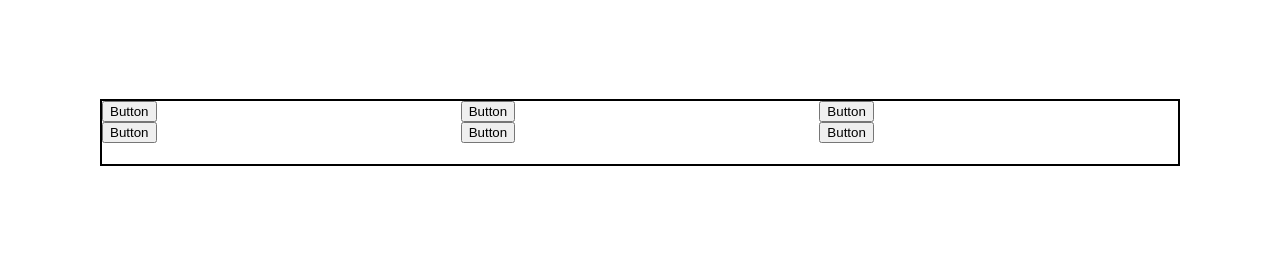
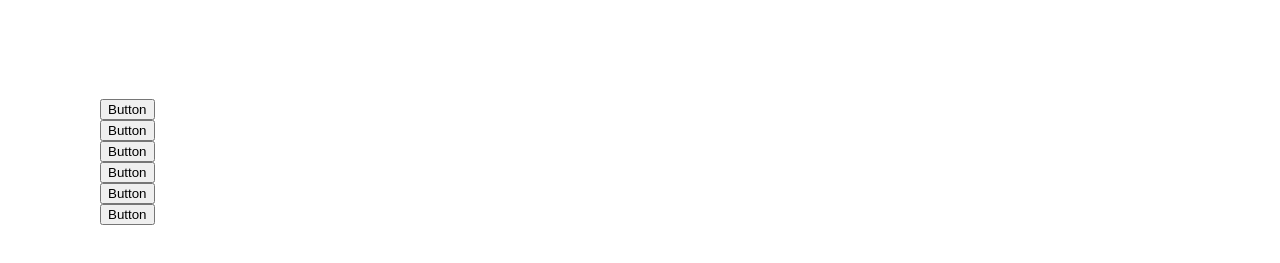
Before and after one commit to hemao/Simon-Says, a plain HTML site: page index.html in a window 1280 px wide. Shown: the part 61-324 px from the top of the page. Drawn offline with Linux system fonts and the light colour scheme.

Commit message:
layout version 2

```diff
--- a/index.html
+++ b/index.html
@@ -13,6 +13,17 @@
     <section class="score"></section>
     <section class="left"></section>
     <main>
+            <div><button>Button</button></div>
+            <div><button>Button</button></div>
+            <div><button>Button</button></div>
+            <div><button>Button</button></div>
+            <div><button>Button</button></div>
+            <div><button>Button</button></div>
+        </div>
+    </main>
+
+    <!--
+    <main>
         <div class = "board">
             <div><button>Button</button></div>
             <div><button>Button</button></div>
@@ -22,6 +33,8 @@
             <div><button>Button</button></div>
         </div>
     </main>
+
+-->
     <section class="play"></section>
     <section class="right"></section>
     <footer></footer>
```
